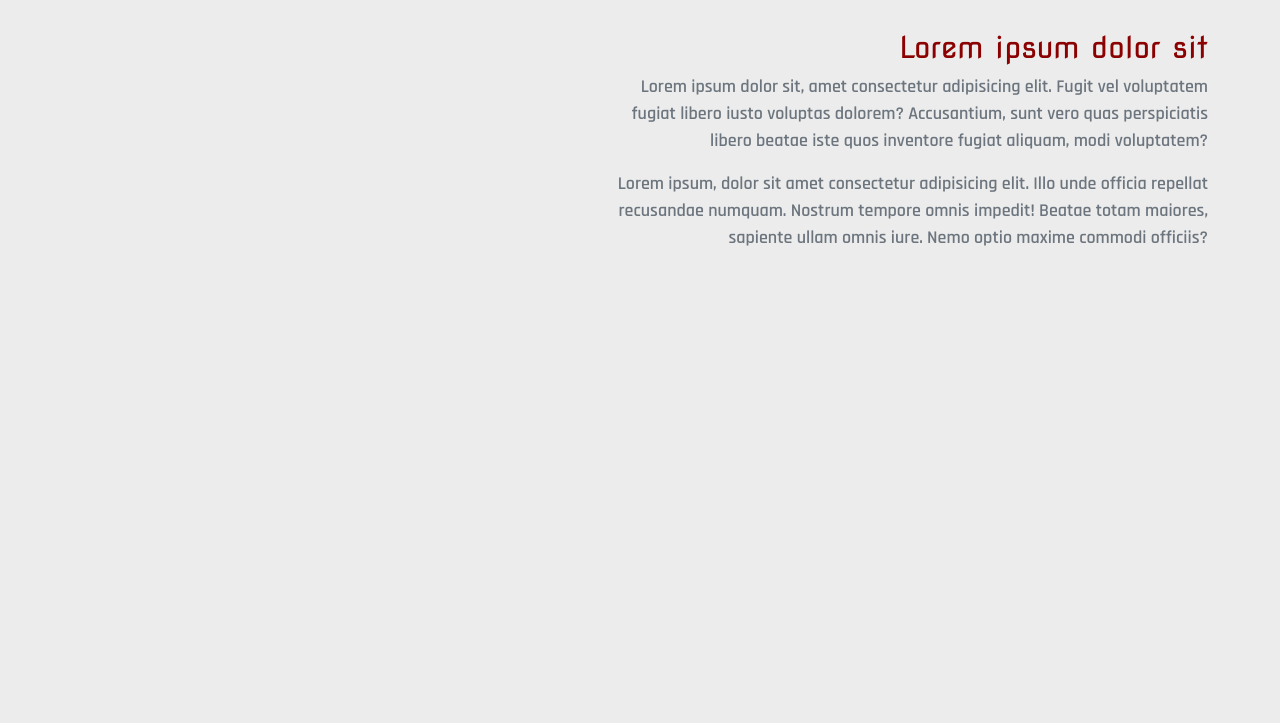
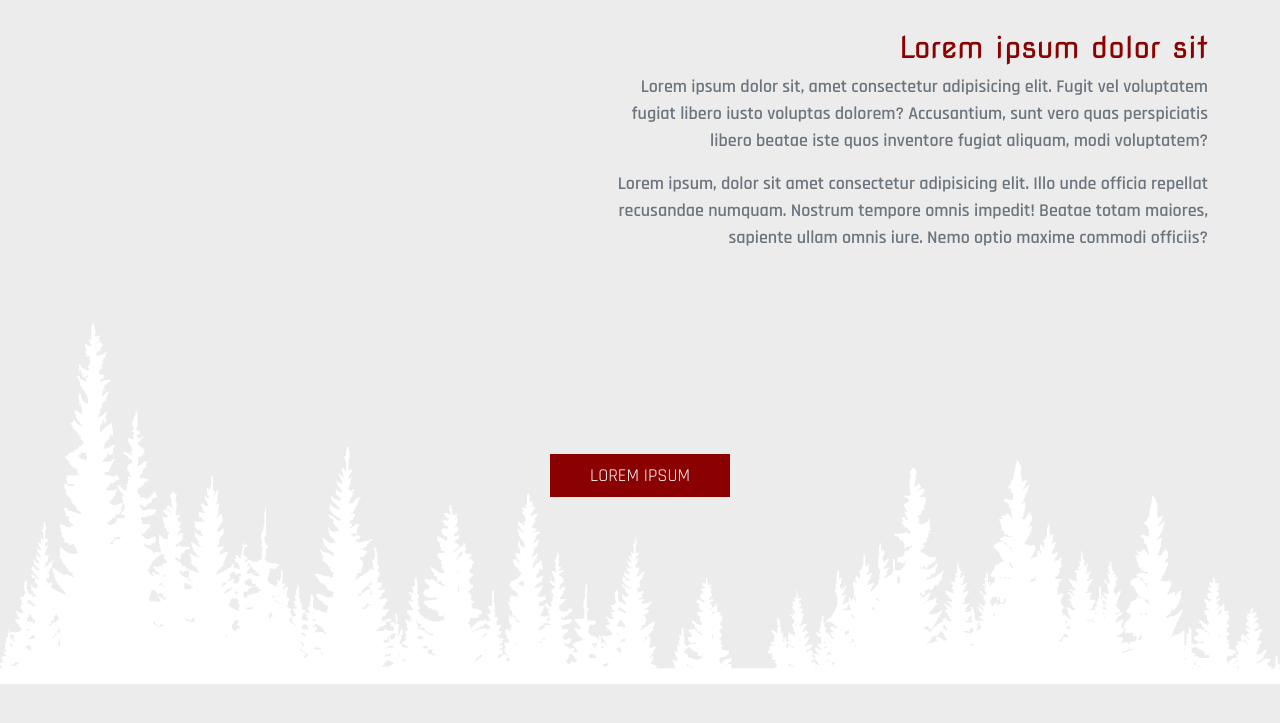
Before and after one commit to darioc25/red_template, a plain HTML site: page index.html in a window 1280 px wide. Shown: the part 1721-2444 px from the top of the page. Drawn offline with nearby package versions, Linux system fonts and the light colour scheme.

Commit message:
Section 4 finished

```diff
--- a/index.html
+++ b/index.html
@@ -99,6 +99,17 @@
                     </div>
                 </div>
             </section>
+            <!-- Section 4 -->
+            <section class="custom-section-4 container-fluid">
+                <div class="row">
+                    <div class="col-12 px-0 position-relative">
+                        <div class="position-absolute w-100 h-100 d-flex justify-content-center align-items-center">
+                            <button class="button-section-4">LOREM IPSUM</button>
+                        </div>
+                        <img class="image-section-4 w-100" src="./media/trees2.png">
+                    </div>
+                </div>
+            </section>
         </main>
 
         <!-- Footer Section -->
--- a/style.css
+++ b/style.css
@@ -176,9 +176,19 @@ body {
     color: var(--gray);
 }
 
+/* Section 4 */
+.custom-section-4 {
 
+}
 
-
+.button-section-4 {
+    border: none;
+    padding: 8px 40px;
+    color: white;
+    background-color: var(--dark-red);
+    font-family: var(--text-font);
+    font-size: 18px;
+}
 
 
 
```
